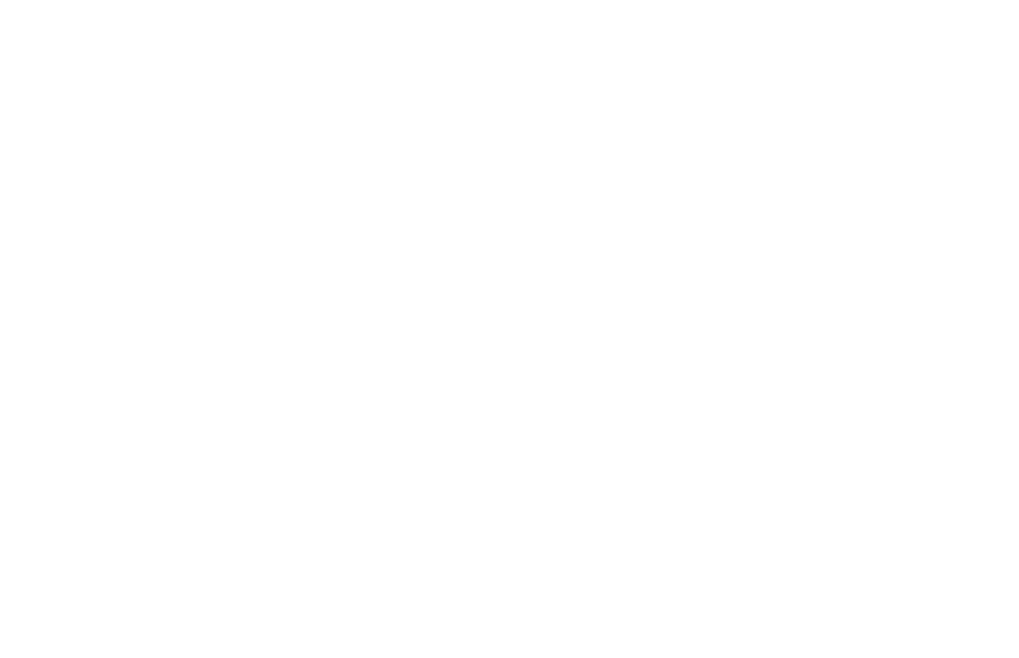
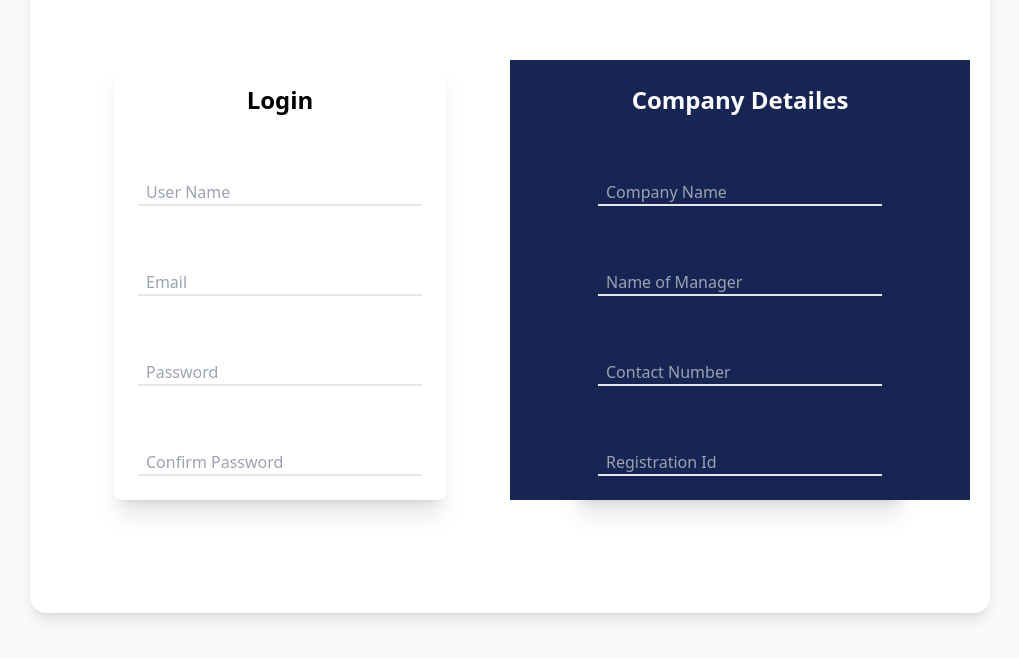
Before and after one commit to famnas321/Tripeazy-Agency-02, a React (Vite) app in the folder Client/: page /reg in a window 1280 px wide. Before the commit this address had no page. Shown: the part 120-778 px from the top of the page, without its empty margins (130-1149 px from the left). Built offline with nearby package versions, Linux system fonts and the light colour scheme.

Commit message:
committed on 20.2.2025 /3

```diff
--- a/Client/src/App.jsx
+++ b/Client/src/App.jsx
@@ -3,7 +3,7 @@
 import SignIn from './accounts/SignIn'
 import SignUp from './accounts/SignUp'
 import Pending from './components/Pending'
-
+import Register from './accounts/Register'
 
 function App() {
 
@@ -13,6 +13,7 @@
         <Route path='/' element={<SignIn/>}/>
         <Route path='/register' element={<SignUp/>}/>
         <Route path='/pending' element={<Pending/>}/>
+        <Route path='/reg' element={<Register/>}/>
       </Routes>
 
   )
--- /dev/null
+++ b/Client/src/accounts/Register.jsx
@@ -0,0 +1,221 @@
+import React from 'react'
+import { useState } from 'react';
+function Register() {
+    const [formData, setFormData] = useState({
+        username: "",
+        email: "",
+        password: "",
+        confirmPassword:"",
+        companyName:"",
+        nameOfManager:"",
+        contactNO:"",
+        registrationId:"",
+      });
+
+      const handleChange = (e) => {
+        setFormData({ ...formData, [e.target.name]: e.target.value });
+      };
+
+  return (
+    <div className="bg-gray-50 min-h-screen flex items-center justify-center h-screen">
+        <div className="bg-white flex  rounded-2xl shadow-lg w-3/4 p-5 items-center h-5/6">
+        <div className="md:w-1/2 px-8 md:px-16">
+        <form className="max-w-sm mx-auto rounded-lg shadow-xl overflow-hidden p-6 space-y-10">
+      <h2 className="text-2xl font-bold text-center">Login</h2>
+
+      <div className="relative border-b-2 focus-within:border-blue-500">
+  <input
+    type="username"
+    name="username"
+    id="username"
+    value={formData.username}
+    onChange={handleChange}
+    className=" mt-2 w-full appearance-none focus:outline-none bg-transparent p-2 peer"
+    placeholder=" "
+  />
+  <label
+    htmlFor="password"
+    className=" absolute left-2 text-gray-500 transition-all duration-300
+      peer-placeholder-shown:top-6 peer-placeholder-shown:text-base peer-placeholder-shown:text-gray-400
+      peer-focus:-top-4 peer-focus:text-sm peer-focus:text-blue-500
+      ${formData.password ? '-top-4 text-sm text-blue-500' : ''}"
+  >
+    User Name
+  </label>
+</div>
+
+
+
+      <div className="relative border-b-2 focus-within:border-blue-500">
+  <input
+    type="text"
+    name="email"
+    id="email"
+    value={formData.email}
+    onChange={handleChange}
+    className=" mt-2 w-full appearance-none focus:outline-none bg-transparent p-2 peer"
+    placeholder=" "
+  />
+  <label
+    htmlFor="password"
+    className=" absolute left-2 text-gray-500 transition-all duration-300
+      peer-placeholder-shown:top-6 peer-placeholder-shown:text-base peer-placeholder-shown:text-gray-400
+      peer-focus:-top-4 peer-focus:text-sm peer-focus:text-blue-500
+      ${formData.password ? '-top-4 text-sm text-blue-500' : ''}"
+  >
+    Email
+  </label>
+</div>
+
+
+
+      <div className="relative border-b-2 focus-within:border-blue-500">
+  <input
+    type="password"
+    name="password"
+    id="password"
+    value={formData.password}
+    onChange={handleChange}
+    className=" mt-2 w-full appearance-none focus:outline-none bg-transparent p-2 peer"
+    placeholder=" "
+  />
+  <label
+    htmlFor="password"
+    className=" absolute left-2 text-gray-500 transition-all duration-300
+      peer-placeholder-shown:top-6 peer-placeholder-shown:text-base peer-placeholder-shown:text-gray-400
+      peer-focus:-top-4 peer-focus:text-sm peer-focus:text-blue-500
+      ${formData.password ? '-top-4 text-sm text-blue-500' : ''}"
+  >
+    Password
+  </label>
+</div>
+
+<div className="relative border-b-2 focus-within:border-blue-500">
+  <input
+    type="confirmPassword"
+    name="confirmPassword"
+    id="confirmPassword"
+    value={formData.confirmPassword}
+    onChange={handleChange}
+    className=" mt-2 w-full appearance-none focus:outline-none bg-transparent p-2 peer"
+    placeholder=" "
+  />
+  <label
+    htmlFor="confirmPassword"
+    className=" absolute left-2 text-gray-500 transition-all duration-300
+      peer-placeholder-shown:top-6 peer-placeholder-shown:text-base peer-placeholder-shown:text-gray-400
+      peer-focus:-top-4 peer-focus:text-sm peer-focus:text-blue-500
+      ${formData.password ? '-top-4 text-sm text-blue-500' : ''}"
+  >
+  Confirm Password
+  </label>
+</div>
+
+    </form>
+
+        </div>
+
+        <div className="md:w-1/2 px-8 md:px-16 bg-blue-950">
+
+        <form className="max-w-sm mx-auto rounded-lg shadow-xl overflow-hidden p-6 space-y-10">
+      <h2 className="text-2xl font-bold text-center text-white">Company Detailes</h2>
+
+      <div className="relative border-b-2 focus-within:border-blue-500">
+  <input
+    type="companyName"
+    name="companyName"
+    id="companyName"
+    value={formData.companyName}
+    onChange={handleChange}
+    className=" mt-2 w-full appearance-none focus:outline-none bg-transparent p-2 peer"
+    placeholder=" "
+  />
+  <label
+    htmlFor="companyName"
+    className=" absolute left-2 text-gray-500 transition-all duration-300
+      peer-placeholder-shown:top-6 peer-placeholder-shown:text-base peer-placeholder-shown:text-gray-400
+      peer-focus:-top-4 peer-focus:text-sm peer-focus:text-white
+      ${formData.password ? '-top-4 text-sm text-white' : ''}"
+  >
+    Company Name
+  </label>
+</div>
+
+
+
+      <div className="relative border-b-2 focus-within:border-blue-500">
+  <input
+    type="nameOfManager"
+    name="nameOfManager"
+    id="nameOfManager"
+    value={formData.nameOfManager}
+    onChange={handleChange}
+    className=" mt-2 w-full appearance-none focus:outline-none bg-transparent p-2 peer"
+    placeholder=" "
+  />
+  <label
+    htmlFor="nameOfManager"
+    className=" absolute left-2 text-gray-500 transition-all duration-300
+      peer-placeholder-shown:top-6 peer-placeholder-shown:text-base peer-placeholder-shown:text-gray-400
+      peer-focus:-top-4 peer-focus:text-sm peer-focus:text-white
+      ${formData.password ? '-top-4 text-sm text-white' : ''}"
+  >
+    Name of Manager
+  </label>
+</div>
+
+
+
+      <div className="relative border-b-2 focus-within:border-blue-500">
+  <input
+    type="contactNO"
+    name="contactNO"
+    id="contactNO"
+    value={formData.contactNO}
+    onChange={handleChange}
+    className=" mt-2 w-full appearance-none focus:outline-none bg-transparent p-2 peer"
+    placeholder=" "
+  />
+  <label
+    htmlFor="contactNO"
+    className=" absolute left-2 text-gray-500 transition-all duration-300
+      peer-placeholder-shown:top-6 peer-placeholder-shown:text-base peer-placeholder-shown:text-gray-400
+      peer-focus:-top-4 peer-focus:text-sm peer-focus:text-white
+      ${formData.password ? '-top-4 text-sm text-white : ''}"
+  >
+    Contact Number
+  </label>
+</div>
+
+<div className="relative border-b-2 focus-within:border-blue-500">
+  <input
+    type="registrationId"
+    name="registrationId"
+    id="registrationId"
+    value={formData.registrationId}
+    onChange={handleChange}
+    className=" mt-2 w-full appearance-none focus:outline-none bg-transparent p-2 peer"
+    placeholder=" "
+  />
+  <label
+    htmlFor="registrationId"
+    className=" absolute left-2 text-gray-500 transition-all duration-300
+      peer-placeholder-shown:top-6 peer-placeholder-shown:text-base peer-placeholder-shown:text-gray-400
+      peer-focus:-top-4 peer-focus:text-sm peer-focus:text-white
+      ${formData.password ? '-top-4 text-sm text-white' : ''}"
+  >
+  Registration Id
+  </label>
+</div>
+
+    </form>
+
+        </div>
+
+        </div>
+
+    </div>
+  )
+}
+
+export default Register
```
